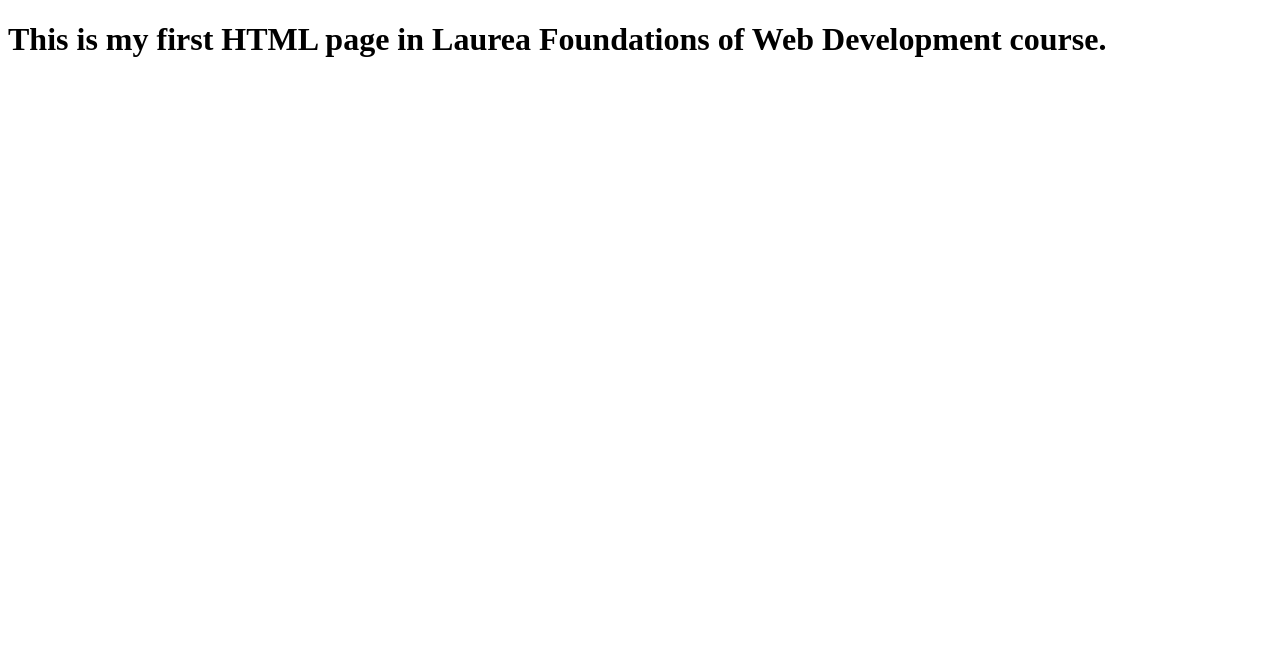
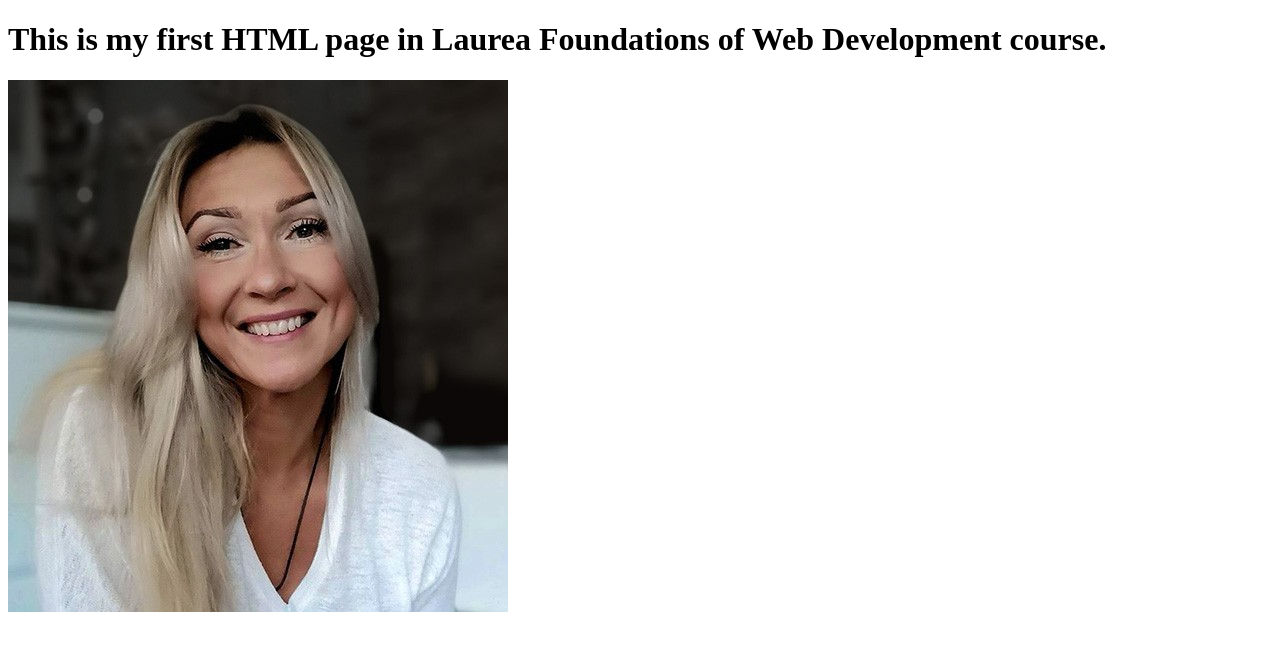
Before and after one commit to NinniHonkanen/hello-world, a plain HTML site: page index.html in a window 1280 px wide. Drawn offline with Linux system fonts and the light colour scheme.

Commit message:
Update index.html

```diff
--- a/index.html
+++ b/index.html
@@ -3,6 +3,9 @@
 <body>
 
 <h1>This is my first HTML page in Laurea Foundations of Web Development course.</h1>
+ <a>
+   <img src="ninni.png">
+  </a>
 
 </body>
 </html>
```
